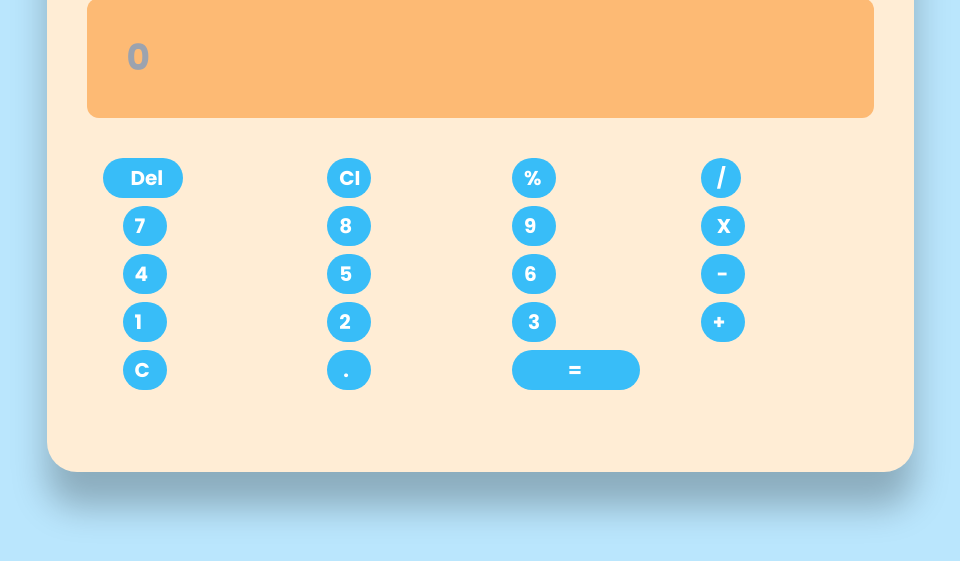
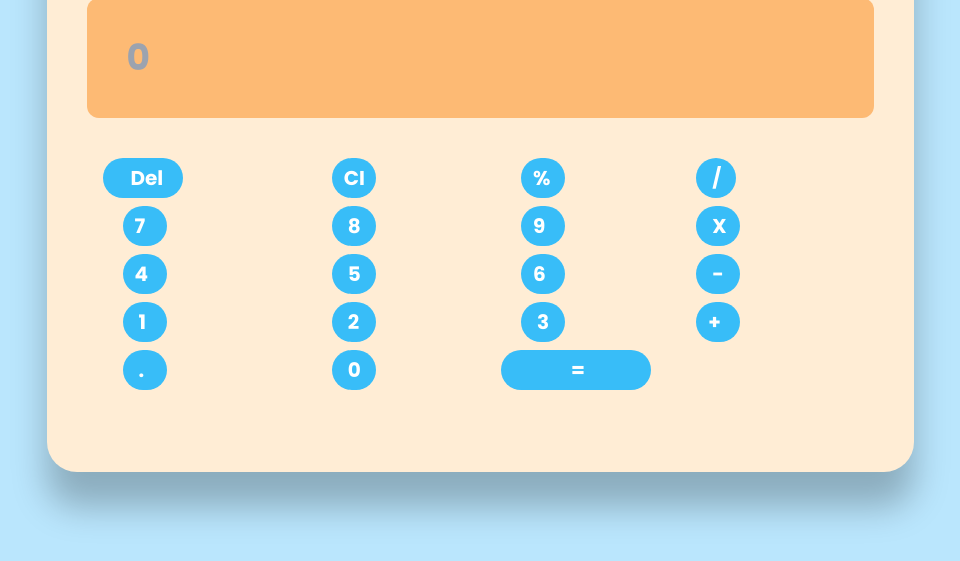
Before and after one commit to Rychhhh/CalcuNow, a plain HTML site: page src/components/calculator.html in a window 1280 px wide. Shown: the part 223-784 px from the top of the page, without its empty margins (160-1120 px from the left). Drawn offline with nearby package versions, Linux system fonts and the light colour scheme.

Commit message:
CalcuNow - Update Calcu

```diff
--- a/src/components/calculator.html
+++ b/src/components/calculator.html
@@ -26,18 +26,18 @@
                     <span onclick="del()" class="border-3 border-slate-400 bg-sky-400 w-20 h-10 flex items-center pl-7  rounded-[65px] duration-100 shadow-[50px] active:translate-y-2 active:shadow-xl">Del</span>
                     <span onclick="display('7')" class="border-3 border-slate-400 bg-sky-400 w-11 mx-5 h-10 flex items-center pl-3  rounded-[65px] duration-100 shadow-[50px] active:translate-y-2 active:shadow-xl">7</span>
                     <span onclick="display('4')" class="border-3 border-slate-400 bg-sky-400 w-11 h-10 mx-5 flex items-center pl-3  rounded-[65px] duration-100 shadow-[50px] active:translate-y-2 active:shadow-xl">4</span>
-                    <span onclick="display('1')" class="border-3 border-slate-400 bg-sky-400 w-11 h-10 mx-5 flex items-center pl-3  rounded-[65px] duration-100 shadow-[50px] active:translate-y-2 active:shadow-xl">1</span>
-                    <span onclick="bersihkan()" class="border-3 border-slate-400 bg-sky-400 w-11 h-10 mx-5 flex items-center pl-3  rounded-[65px] duration-100 shadow-[50px] active:translate-y-2 active:shadow-xl">C</span>
+                    <span onclick="display('1')" class="border-3 border-slate-400 bg-sky-400 w-11 h-10 mx-5 flex items-center pl-4  rounded-[65px] duration-100 shadow-[50px] active:translate-y-2 active:shadow-xl">1</span>
+                    <span onclick="display('.')" class="border-3 border-slate-400 bg-sky-400 w-11 h-10 mx-5 flex items-center pl-4  rounded-[65px] duration-100 shadow-[50px] active:translate-y-2 active:shadow-xl">.</span>
                     <span onclick="bersihkan()" class="border-3 border-slate-400 bg-sky-400 w-11 h-10 flex items-center pl-3  rounded-[65px] duration-100 shadow-[50px] active:translate-y-2 active:shadow-xl">CI</span>
-                    <span onclick="display('8')" class="border-3 border-slate-400 bg-sky-400 w-11 h-10 flex items-center pl-3  rounded-[65px] duration-100 shadow-[50px] active:translate-y-2 active:shadow-xl">8</span>
-                    <span onclick="display('5')" class="border-3 border-slate-400 bg-sky-400 w-11 h-10 flex items-center pl-3  rounded-[65px] duration-100 shadow-[50px] active:translate-y-2 active:shadow-xl">5</span>
-                    <span onclick="display('2')" class="border-3 border-slate-400 bg-sky-400 w-11 h-10 flex items-center pl-3  rounded-[65px] duration-100 shadow-[50px] active:translate-y-2 active:shadow-xl">2</span>
-                    <span onclick="display('.')" class="border-3 border-slate-400 bg-sky-400 w-11 h-10 flex items-center pl-4  rounded-[65px] duration-100 shadow-[50px] active:translate-y-2 active:shadow-xl">.</span>
+                    <span onclick="display('8')" class="border-3 border-slate-400 bg-sky-400 w-11 h-10 flex items-center pl-4  rounded-[65px] duration-100 shadow-[50px] active:translate-y-2 active:shadow-xl">8</span>
+                    <span onclick="display('5')" class="border-3 border-slate-400 bg-sky-400 w-11 h-10 flex items-center pl-4  rounded-[65px] duration-100 shadow-[50px] active:translate-y-2 active:shadow-xl">5</span>
+                    <span onclick="display('2')" class="border-3 border-slate-400 bg-sky-400 w-11 h-10 flex items-center pl-4  rounded-[65px] duration-100 shadow-[50px] active:translate-y-2 active:shadow-xl">2</span>
+                    <span onclick="display('0')" class="border-3 border-slate-400 bg-sky-400 w-11 h-10 flex items-center pl-4  rounded-[65px] duration-100 shadow-[50px] active:translate-y-2 active:shadow-xl">0</span>
                     <span onclick="display('%')" class="border-3 border-slate-400 bg-sky-400 w-11 h-10 flex items-center pl-3  rounded-[65px] duration-100 shadow-[50px] active:translate-y-2 active:shadow-xl">%</span>
                     <span onclick="display('9')" class="border-3 border-slate-400 bg-sky-400 w-11 h-10 flex items-center pl-3  rounded-[65px] duration-100 shadow-[50px] active:translate-y-2 active:shadow-xl">9</span>
                     <span onclick="display('6')" class="border-3 border-slate-400 bg-sky-400 w-11 h-10 flex items-center pl-3  rounded-[65px] duration-100 shadow-[50px] active:translate-y-2 active:shadow-xl">6</span>
                     <span onclick="display('3')" class="border-3 border-slate-400 bg-sky-400 w-11 h-10 flex items-center pl-4  rounded-[65px] duration-100 shadow-[50px] active:translate-y-2 active:shadow-xl">3</span>
-                    <span onclick="calculator()" class="border-3 border-slate-400 bg-sky-400 w-32 -mx-30 h-10 flex items-center pl-14 ml rounded-[65px] duration-100 shadow-[50px] active:translate-y-2 active:shadow-xl">=</span>
+                    <span onclick="calculator()" class="border-3 border-slate-400 bg-sky-400 w-[150px] -mx-[20px] h-10 flex items-center pl-[70px] ml rounded-[65px] duration-100 shadow-[50px] active:translate-y-2 active:shadow-xl">=</span>
                     <span onclick="display('/')" class="border-3 border-slate-400 bg-sky-400 w-10 h-10 -mx-20 flex items-center pl-4  rounded-[65px] duration-100 shadow-[50px] active:translate-y-2 active:shadow-xl">/</span>
                     <span onclick="display('*')" class="border-3 border-slate-400 bg-sky-400 w-11 h-10 -mx-20 flex items-center pl-4  rounded-[65px] duration-100 shadow-[50px] active:translate-y-2 active:shadow-xl">X</span>
                     <span onclick="display('-')" class="border-3 border-slate-400 bg-sky-400 w-11 h-10 -mx-20 flex items-center pl-4  rounded-[65px] duration-100 shadow-[50px] active:translate-y-2 active:shadow-xl"> - </span>
```
